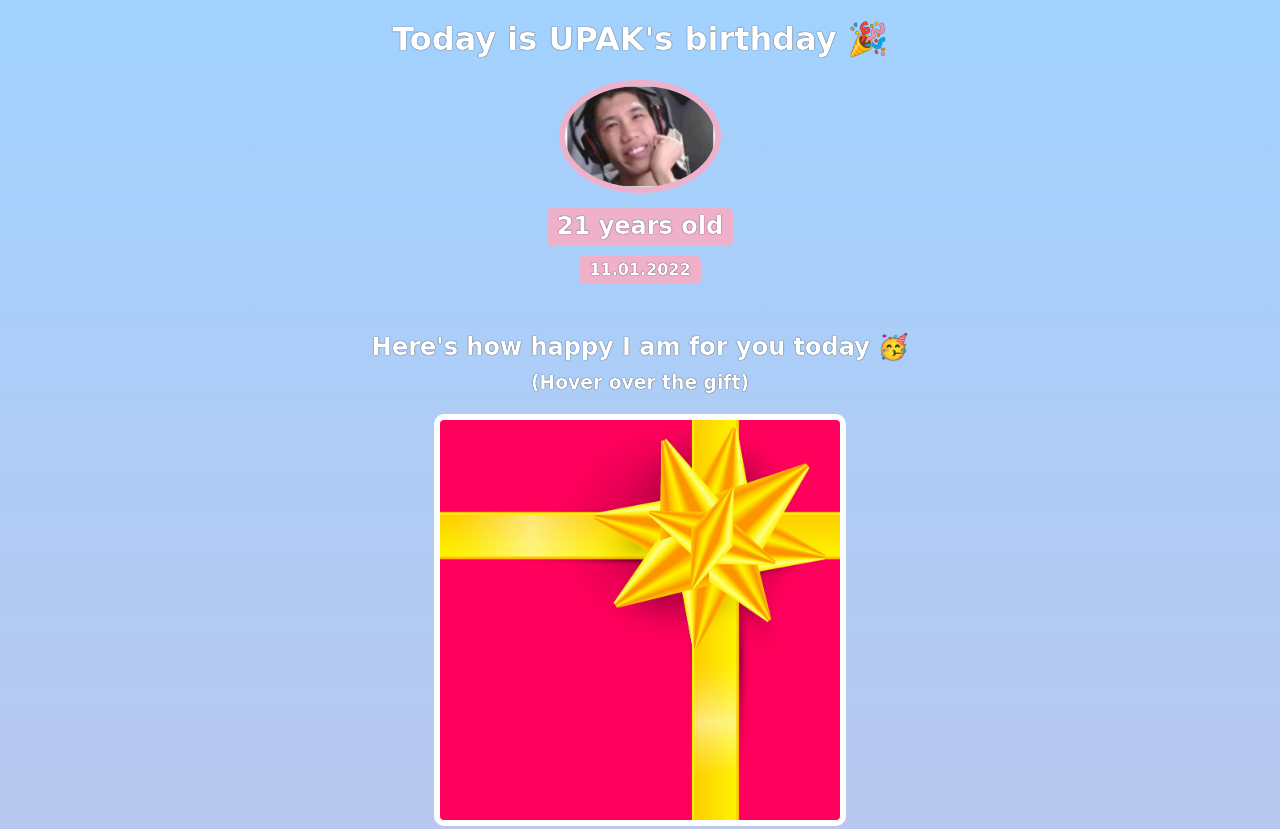
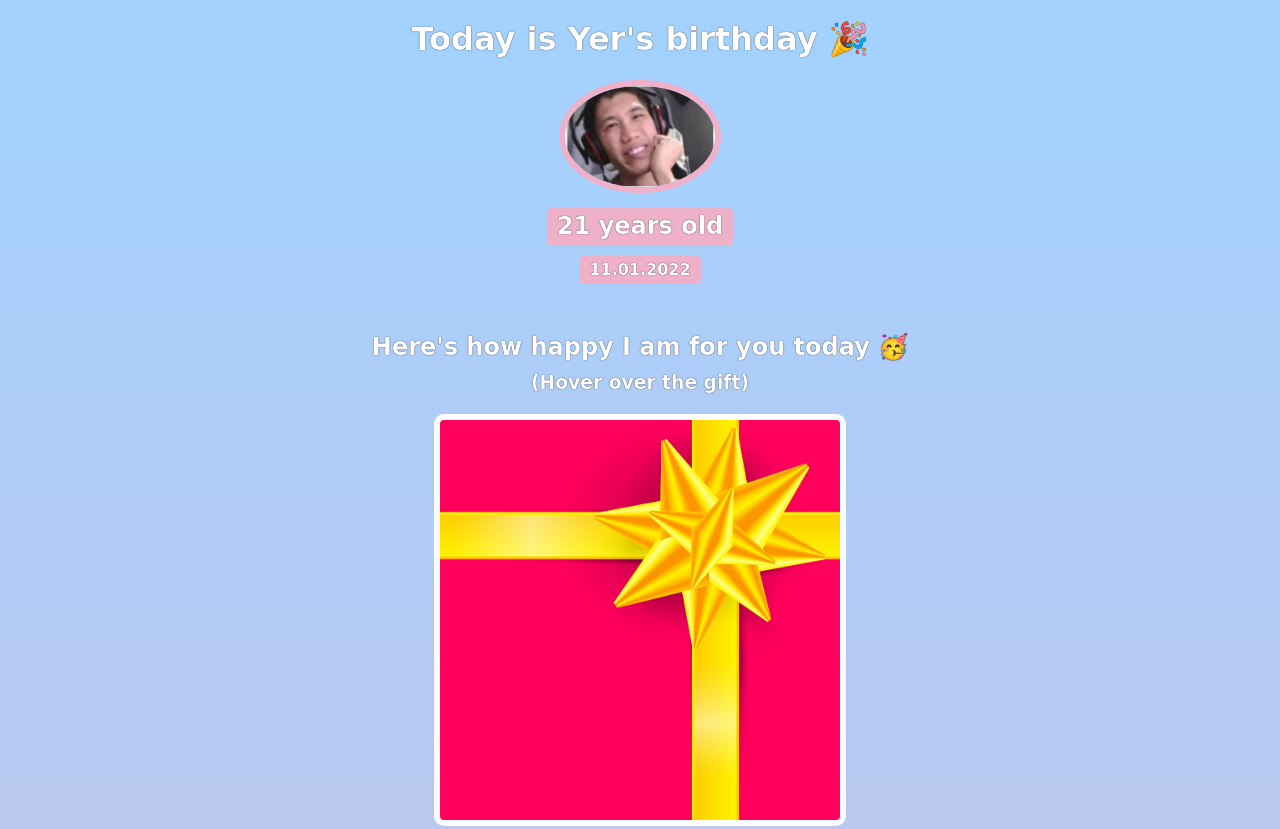
Before and after one commit to andreubltzr/GIFt-Site, a plain HTML site: page index.html in a window 1280 px wide. Shown: the top 829 px of the page. Drawn offline with nearby package versions, Linux system fonts and the light colour scheme; a web font is replaced by a local one.

Commit message:
name change

```diff
--- a/index.html
+++ b/index.html
@@ -15,7 +15,7 @@
   <body>
     <header>
       <div id="header">
-        <h1>Today is UPAK's birthday 🎉</h1>
+        <h1>Today is Yer's birthday 🎉</h1>
         <img id="bff-img" src="images/junnieboy.png" />
         <h2 id="bday-age">21 years old</h2>
         <h4 id="bday-date">11.01.2022</h4>
```
